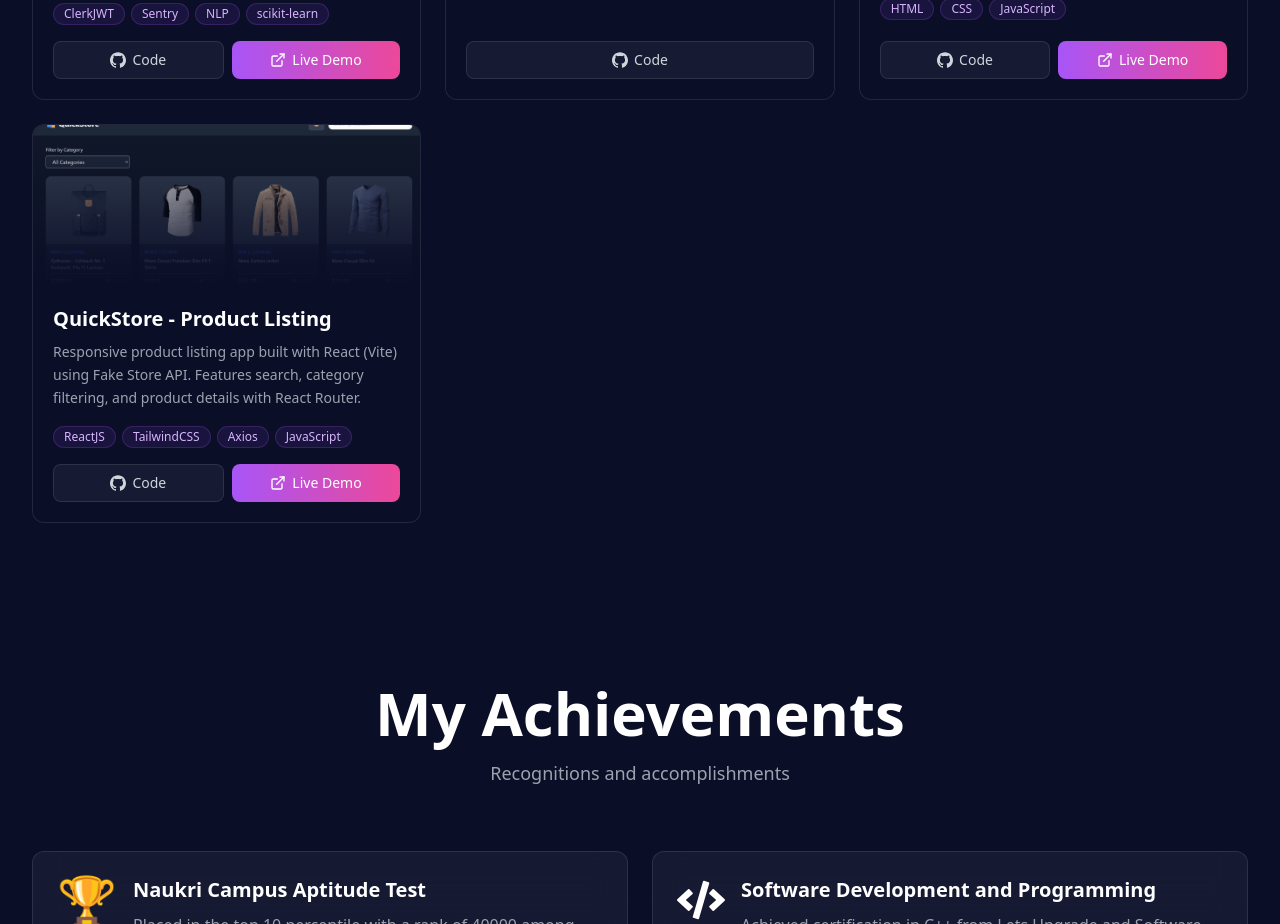
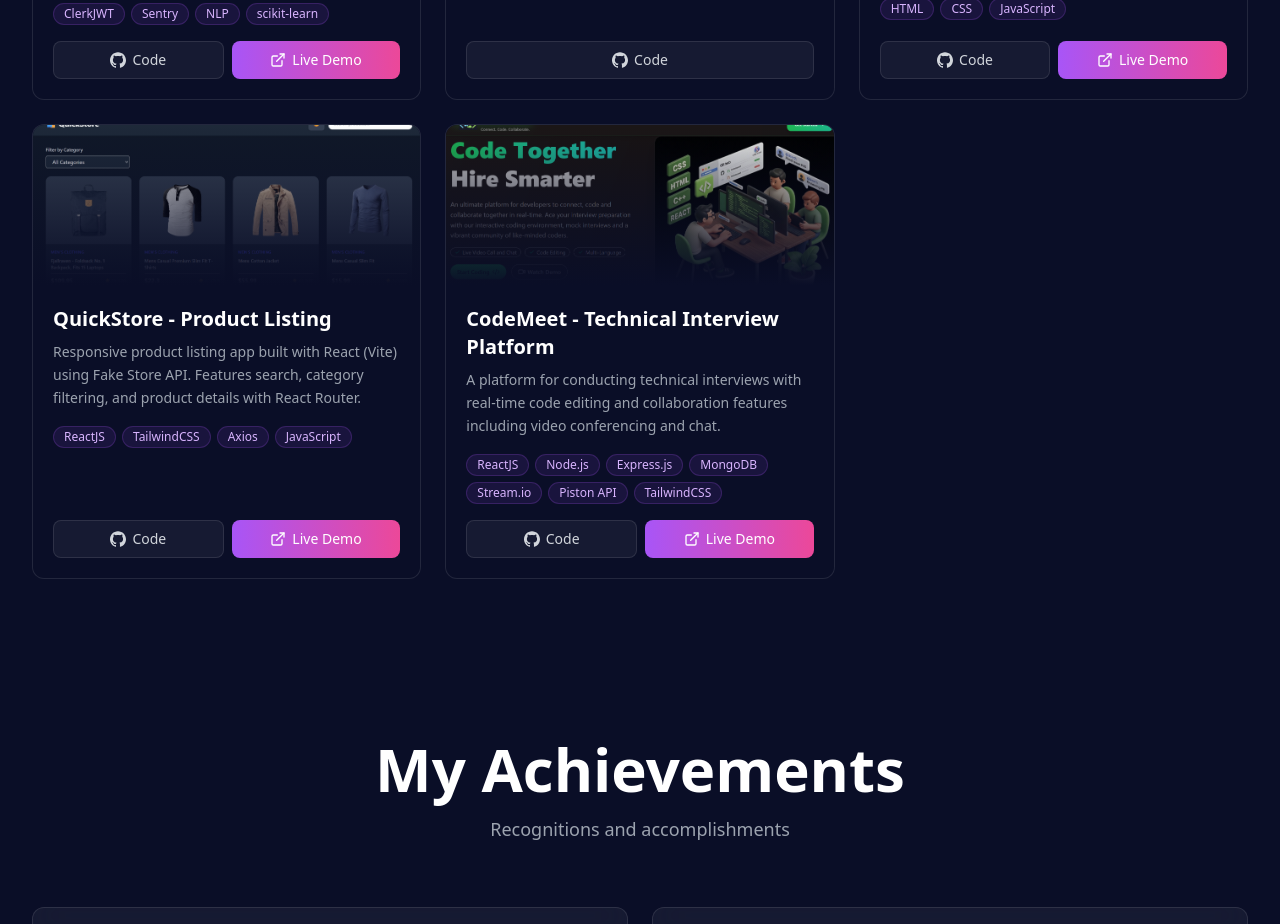
Before and after one commit to Ayush-Shukla333/Portfolio_Ayush, a React (Vite) app in the folder project/: page / in a window 1280 px wide. Shown: the part 2620-3544 px from the top of the page. Built offline with nearby package versions, Linux system fonts and the light colour scheme.

Commit message:
Added new project

```diff
--- a/project/src/components/Projects.tsx
+++ b/project/src/components/Projects.tsx
@@ -11,7 +11,7 @@ export default function Projects() {
       image: '/Hirehub.png',
       tags: ['React', 'Node.js', 'Express.js', 'MongoDB', 'ClerkJWT', 'Sentry', 'NLP', 'scikit-learn'],
       github: 'https://github.com/Ayush-Shukla333/HireHub--Job_Findease.git',
-      demo: 'https://hirehubjobfindease-server.vercel.app/',
+      demo: 'https://hirehub-job-findease.vercel.app/',
     },
     {
       title: 'iTask - Todo App',
@@ -39,14 +39,14 @@ export default function Projects() {
       github: 'https://github.com/Ayush-Shukla333/QuickStore-product-listing.git',
       demo: 'https://quickstore-green.vercel.app/',
     },
-    // {
-    //   title: 'CodeMeet - Technical Interview Platform',
-    //   description: 'A platform for conducting technical interviews with real-time code editing and collaboration features.',
-    //   image: '/codemeet.png',
-    //   tags: ['ReactJS', 'Node.js', 'WebSocket', 'TailwindCSS'],
-    //   github: 'https://github.com/Ayush-Shukla333/CodeMeet-Technical-Interview-Platform.git',
-    //   demo: 'https://codemeet.vercel.app/',
-    // },
+    {
+      title: 'CodeMeet - Technical Interview Platform',
+      description: 'A platform for conducting technical interviews with real-time code editing and collaboration features including video conferencing and chat.',
+      image: '/codemeet.png',
+      tags: ['ReactJS', 'Node.js', 'Express.js', 'MongoDB', 'Stream.io', 'Piston API', 'TailwindCSS'],
+      github: 'https://github.com/Ayush-Shukla333/CodeMeet-Technical-Interview-Platform.git',
+      demo: 'https://codemeet-technical-interview-platform.onrender.com/',
+    },
   ];
 
   return (
```
Also changed, not shown: project/public/codemeet.png (added).
